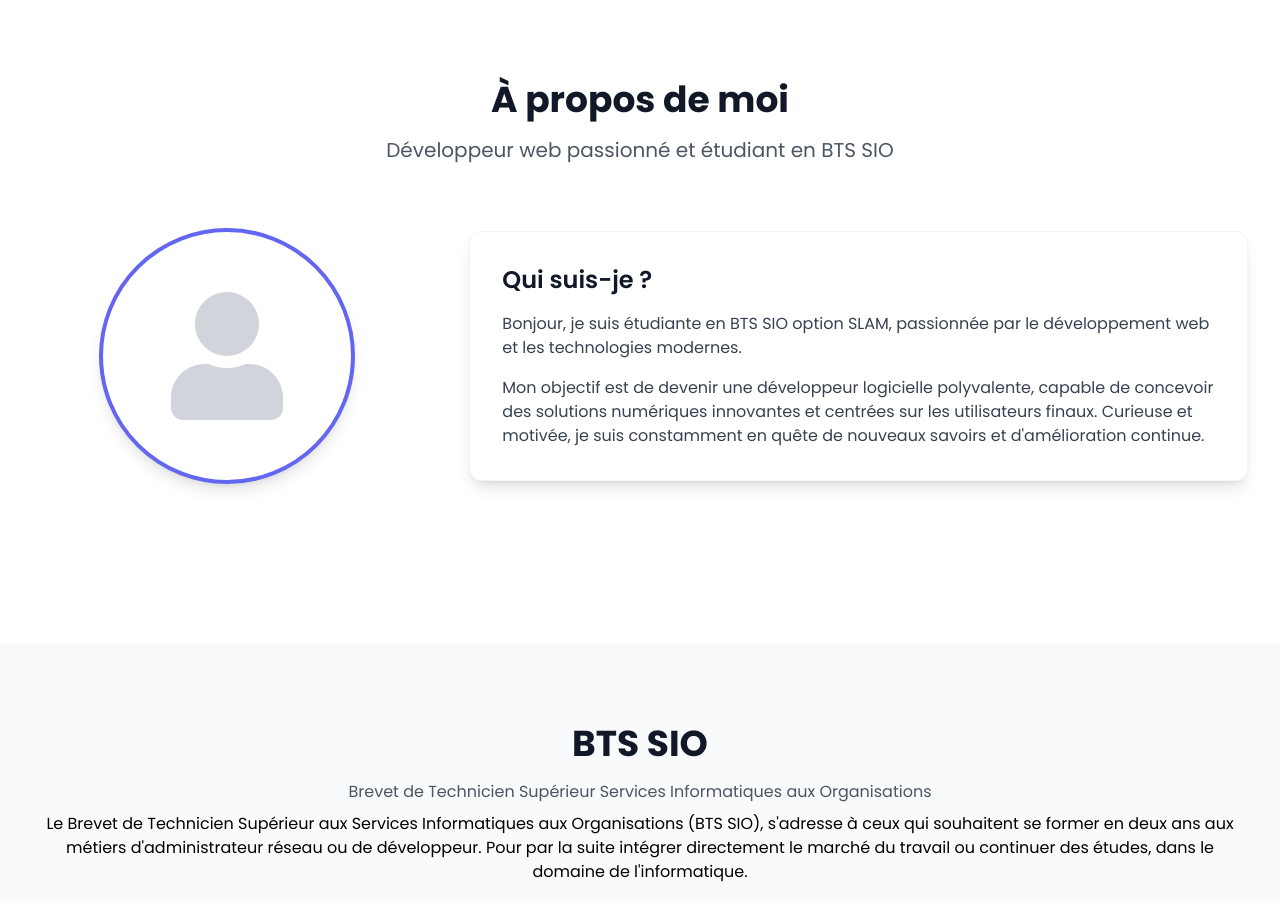
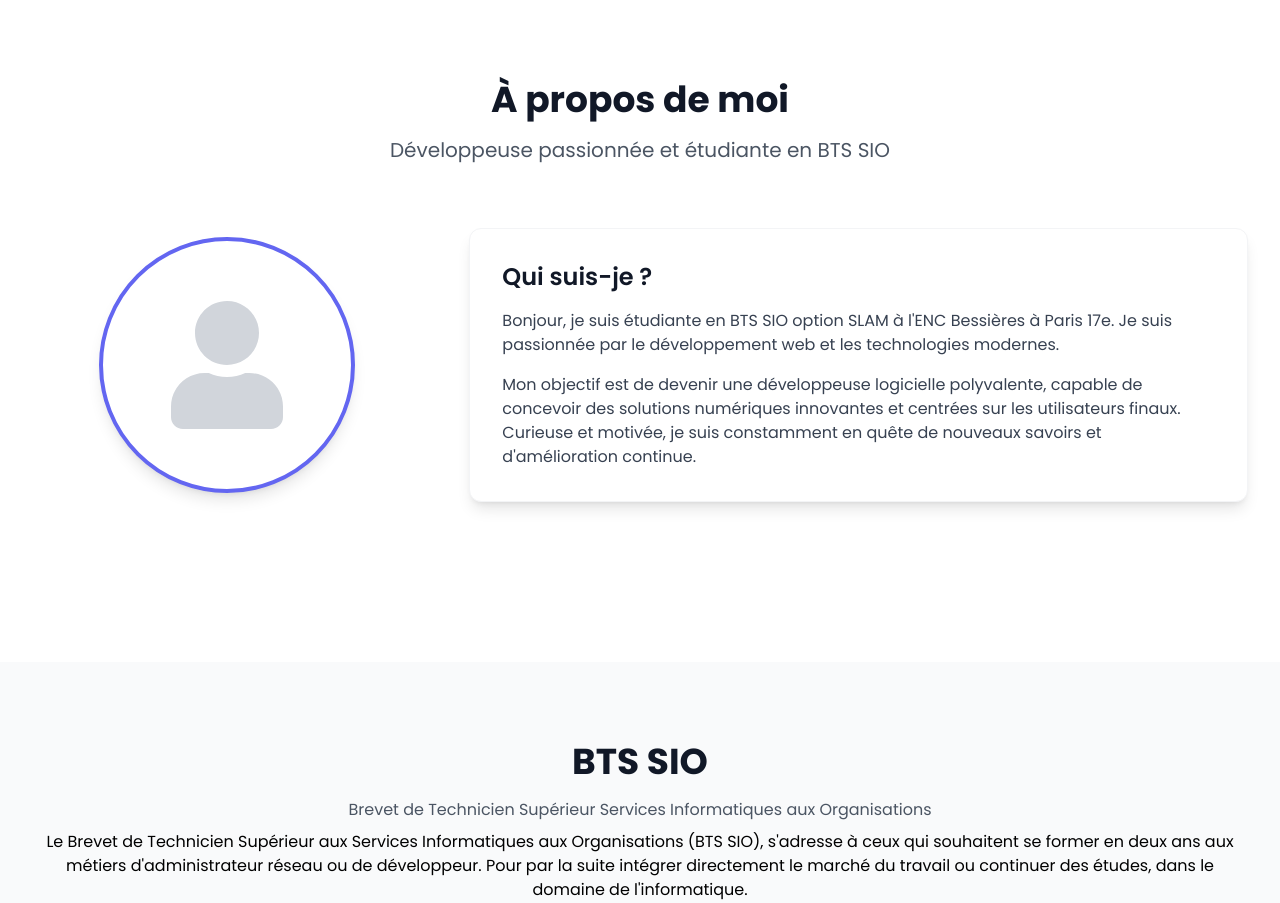
Before and after one commit to perviin/perviin.github.io, a React (Vite) app: page / in a window 1280 px wide. Shown: the part 880-1783 px from the top of the page. Built offline with nearby package versions, Linux system fonts and the light colour scheme; no server answers.

Commit message:
correcting

```diff
--- a/src/components/Me.tsx
+++ b/src/components/Me.tsx
@@ -12,7 +12,7 @@ export default function About() {
         className="text-center mb-16"
       >
         <h2 className="text-4xl font-bold text-gray-900 dark:text-white mb-4">À propos de moi</h2>
-        <p className="text-xl text-gray-600 dark:text-gray-300">Développeur web passionné et étudiant en BTS SIO</p>
+        <p className="text-xl text-gray-600 dark:text-gray-300">Développeuse passionnée et étudiante en BTS SIO</p>
       </motion.div>
 
       <div className="flex flex-col md:flex-row items-center gap-12">
@@ -41,10 +41,10 @@ export default function About() {
           <div className="bg-white dark:bg-gray-800 p-8 rounded-xl shadow-lg border border-gray-100 dark:border-gray-700">
             <h3 className="text-2xl font-semibold mb-4 text-gray-900 dark:text-white">Qui suis-je ?</h3>
             <p className="text-gray-700 dark:text-gray-300 mb-4">
-                Bonjour, je suis étudiante en BTS SIO option SLAM, passionnée par le développement web et les technologies modernes.
+                Bonjour, je suis étudiante en BTS SIO option SLAM à l'ENC Bessières à Paris 17e. Je suis passionnée par le développement web et les technologies modernes.
             </p>
             <p className="text-gray-700 dark:text-gray-300">
-                Mon objectif est de devenir une développeur logicielle polyvalente, capable de concevoir des solutions numériques
+                Mon objectif est de devenir une développeuse logicielle polyvalente, capable de concevoir des solutions numériques
                 innovantes et centrées sur les utilisateurs finaux. Curieuse et motivée, je suis constamment en quête de nouveaux savoirs
                 et d'amélioration continue.
             </p>
```
